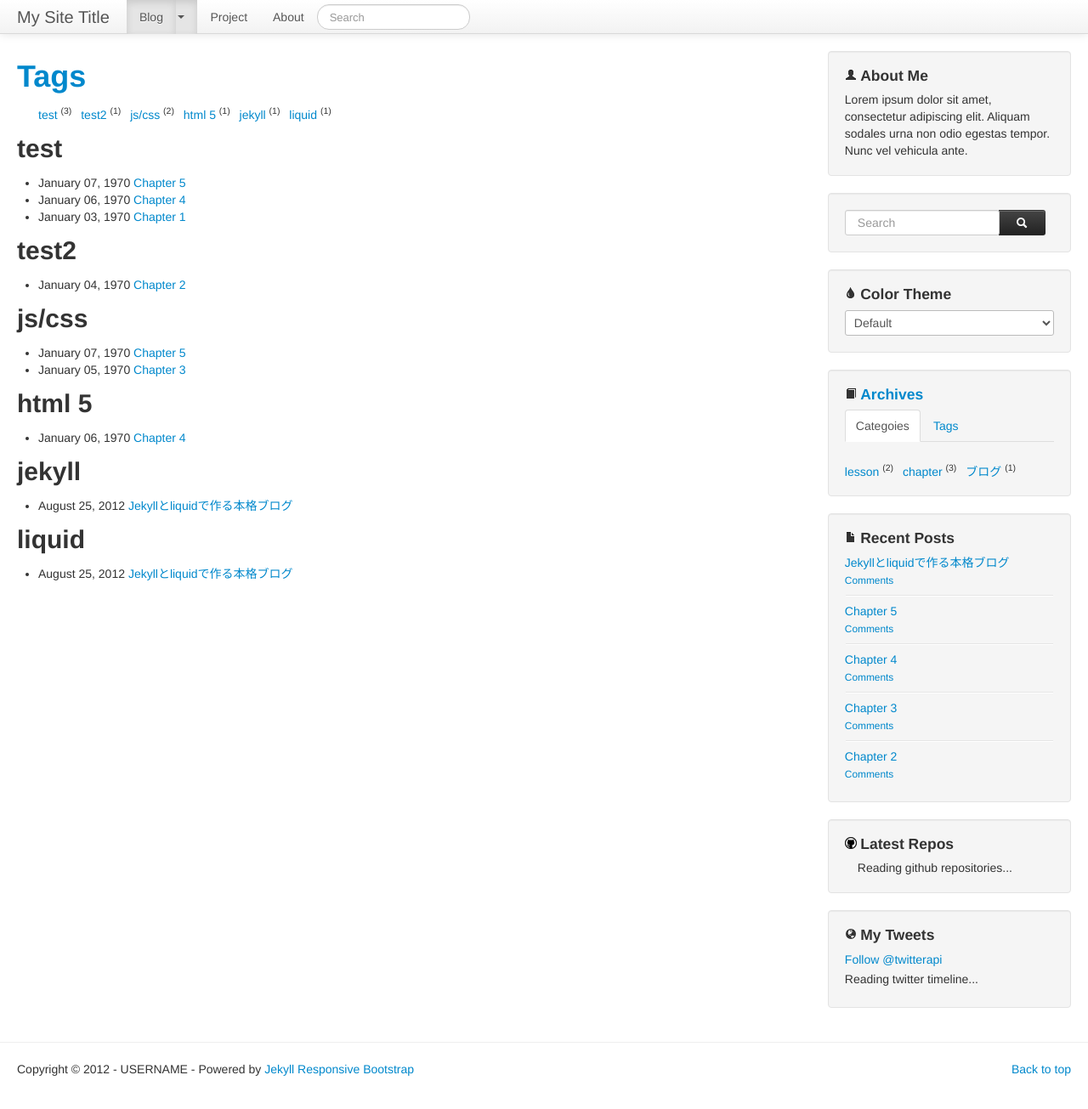
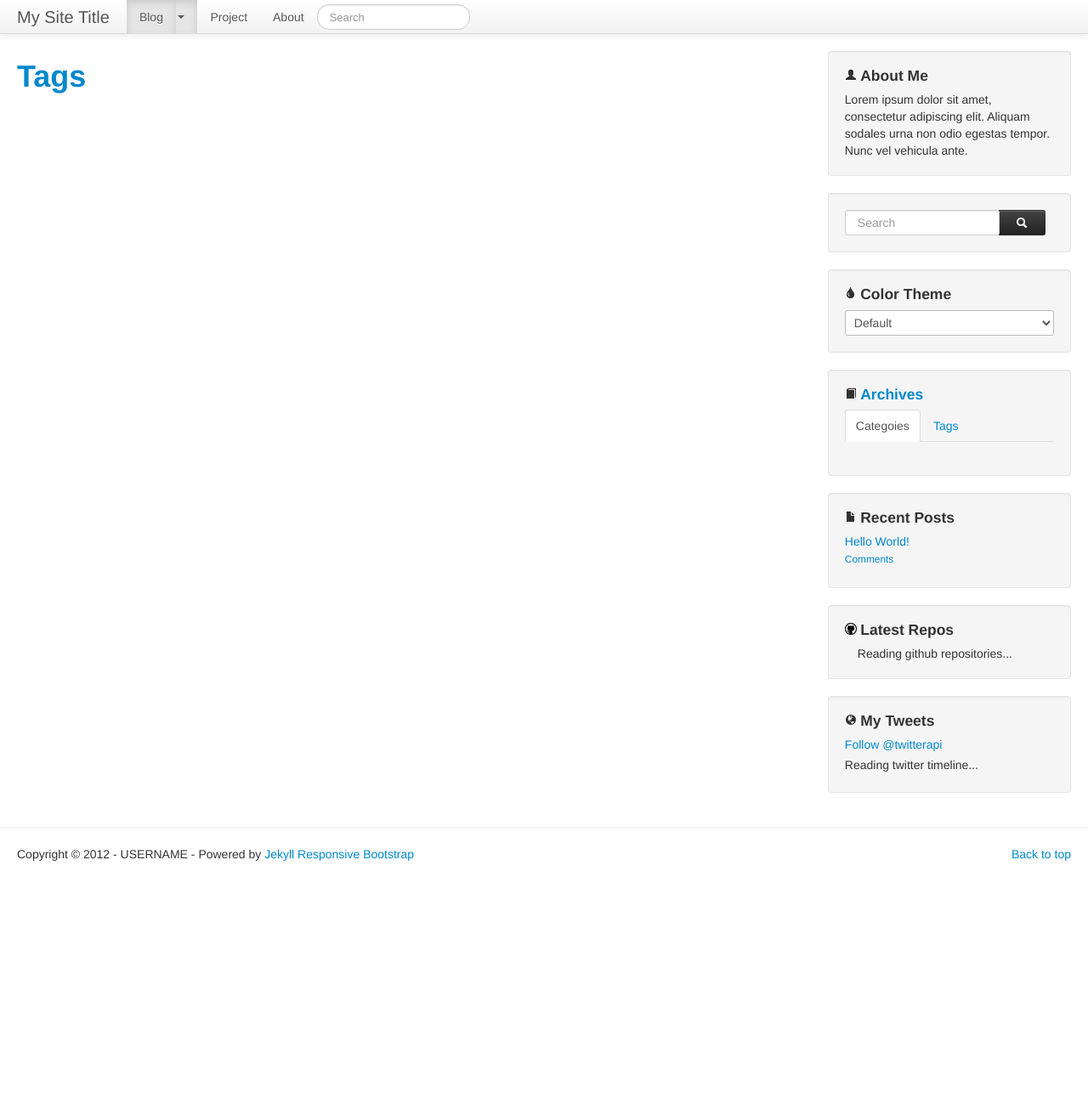
Before and after one commit to tokkonopapa/jekyll-experiment, a Jekyll site: the page built from blog/tags.html, in a window 1280 px wide and 1318 px high. Shown: the top 1305 px of the window at 85% size. Built offline with Jekyll 4.4.1, drawn with Linux system fonts in a browser that asks for light colours; nearby versions of some CDN libraries; Markdown is read by kramdown in place of the engine named in the settings; comment, search, counter and statistics services are not loaded.

Commit message:
setup for initial files

```diff
--- a/_config.yml
+++ b/_config.yml
@@ -11,10 +11,8 @@ exclude: ['Rakefile', 'README.md', 'vender']
 
 # configuration for url/path
 # `baseurl` being set as absolute path without '/' at the end is recommended.
-#url: http://tokkonopapa.github.com/Jekyll-Responsive-Bootstrap
-#baseurl: /Jekyll-Responsive-Bootstrap
-url: http://tokkono.github.com
-baseurl:
+url: http://USERNAME.github.com
+baseurl: /
 permalink: /blog/:year/:month/:title/
 
 # configuration for site
@@ -85,8 +83,8 @@ disqus:
     developer_mode: true
 
 google_analytics:
-#    account: UA-20543951-2
-    account: UA-XXXXX-X
+    account: UA-20543951-2
+#    account: UA-XXXXX-X
 
 google_plus_one:
     size: medium
--- a/_posts/1970-1-1-hello-world.md
+++ b/_posts/1970-1-1-hello-world.md
@@ -3,7 +3,7 @@ layout: post
 title: Hello World!
 excerpt:
 image:
-category: lesson
+category:
 tags: []
 comments: true
 ---
--- a/_posts/2012-08-25-making-blog-with-jekyll.md
+++ /dev/null
@@ -1,120 +0,0 @@
----
-layout: post
-date: 2012-08-25 22:18
-title: "Jekyllとliquidで作る本格ブログ"
-description: "Jekyllとliquidを使った本格的なブログの作り方"
-keywords: "jekyll, liquid, GitHub, ruby"
-excerpt: "Jekyllとliquidを使った本格的なブログの作り方を解説します。"
-image:
-thumbnail:
-category: [ブログ]
-tags: [jekyll, liquid]
-comments: true
-published: true
----
-基本構成
---------
-
-<!--more-->
-
-	.
-	├── _config.yml
-	├── _includes
-	├── _layouts
-	│   ├── default.html
-	│   └── post.html
-	├── _plugins
-	├── _posts
-	│   └── 1970-1-7-first-article.md
-	├── _site
-	└── index.html
-
-* `_config.yml`
-
-* `_includes`
-
-* `layouts`
-
-	* `default.html`
-
-	* `post.html`
-
-* `_plugins`
-
-* `_posts`
-
-* `_site`
-
-* `index.html`
-
-
-{% highlight text %}
-.
-├── Rakefile
-├── _config.yml
-├── _includes
-│   ├── asides
-│   │   ├── about.html
-│   │   └── ...
-│   ├── head.html
-│   ├── header.html
-│   ├── footer.html
-│   ├── pagenation.html
-│   ├── asides.html
-│   ├── bottom.html
-│   ├── script.html
-│   └── post
-│       ├── comment.html
-│       ├── post_pagenation.html
-│       └── ...
-├── _layouts
-│   ├── default.html
-│   ├── page.html
-│   └── post.html
-├── _plugins
-│   ├── domain_name.rb
-│   ├── postmore.rb
-│   └── ...
-├── _posts
-│   └── 1970-1-7-first-article.md
-├── _site
-├── assets
-│   ├── bootstrap-2.1.0
-│   ├── css
-│   │   └── style.css
-│   └── js
-│       ├── libs
-│       │   ├── html5shiv.js
-│       │   └── jquery-1.7.2.min.js
-│       └── script.js
-├── 404.html
-├── about.html
-├── index.html
-├── atom.xml
-├── rss.xml
-├── sitemap.xml
-├── blog
-│   ├── archives.html
-│   ├── categories.html
-│   └── tags.html
-└── project
-    └── index.html
-{% endhighlight %}
-
-{% highlight html linenos %}
-			<section id="tags">
-				<h1><a href="{{ site.baseurl }}{{ page.url }}">{{ page.title }}</a></h1>
-				<ul class="tag-list clearfix">
-{% include libs/list_tags %}
-				</ul>
-{% for tag in site.tags %}
-	{% if tag[0].first %}{% capture name %}{{ tag[0].first }}{% endcapture %}
-	{% else %}{% capture name %}{{ tag[0] }}{% endcapture %}{% endif %}
-				<h2 id="ref-{{ name | cgi_escape | remove:'%' }}">{{ tag[0] }}</h2>
-				<ul>
-	{% assign list_pages = tag[1] %}
-	{% include libs/list_pages %}
-				</ul>
-{% endfor %}
-			</section>
-{% endhighlight %}
```
Also changed, not shown: _posts/1970-1-2-sample.md (deleted, +0 -10 lines), _posts/1970-1-3-chapter1.md (deleted, +0 -15 lines), _posts/1970-1-4-chapter2.md (deleted, +0 -16 lines), _posts/1970-1-5-chapter3.md (deleted, +0 -15 lines), _posts/1970-1-6-chapter4.md (deleted, +0 -15 lines), _posts/1970-1-7-chapter5.md (deleted, +0 -14 lines).
